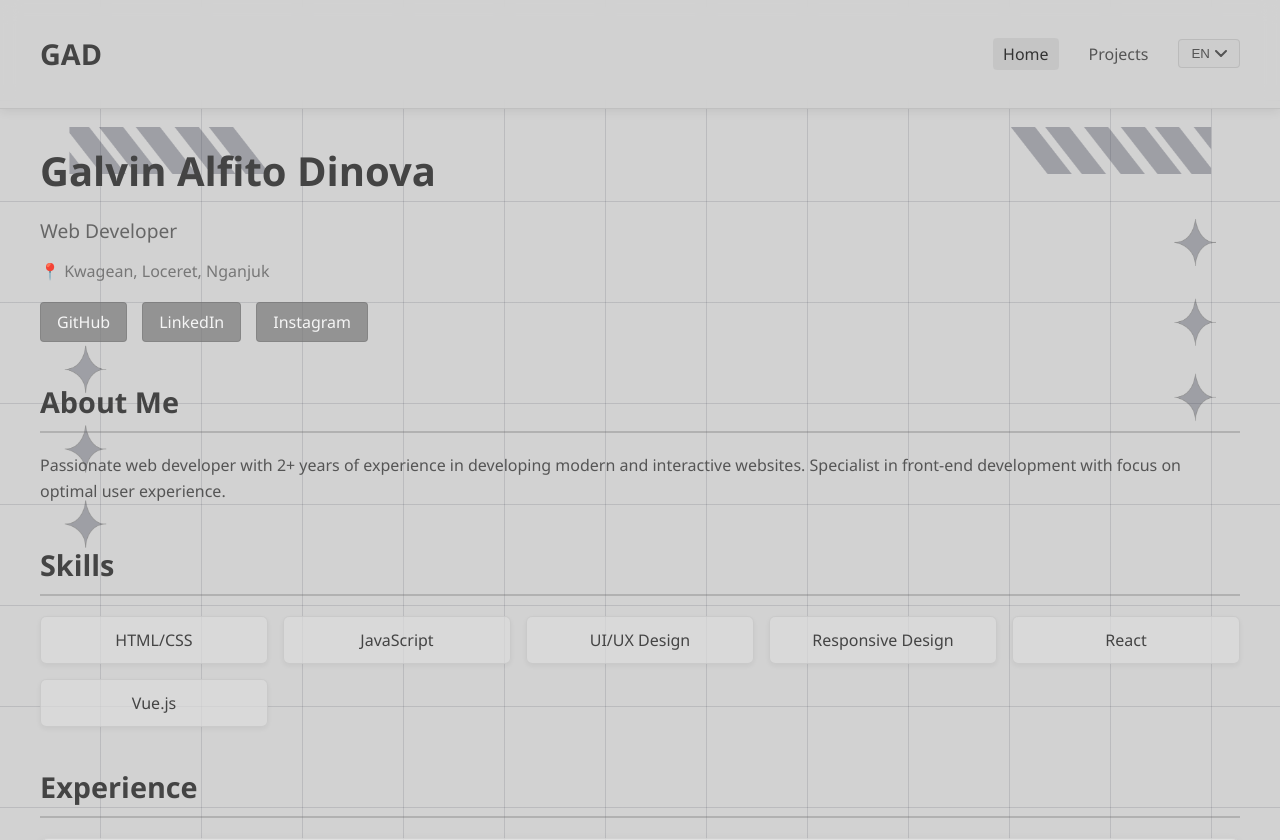
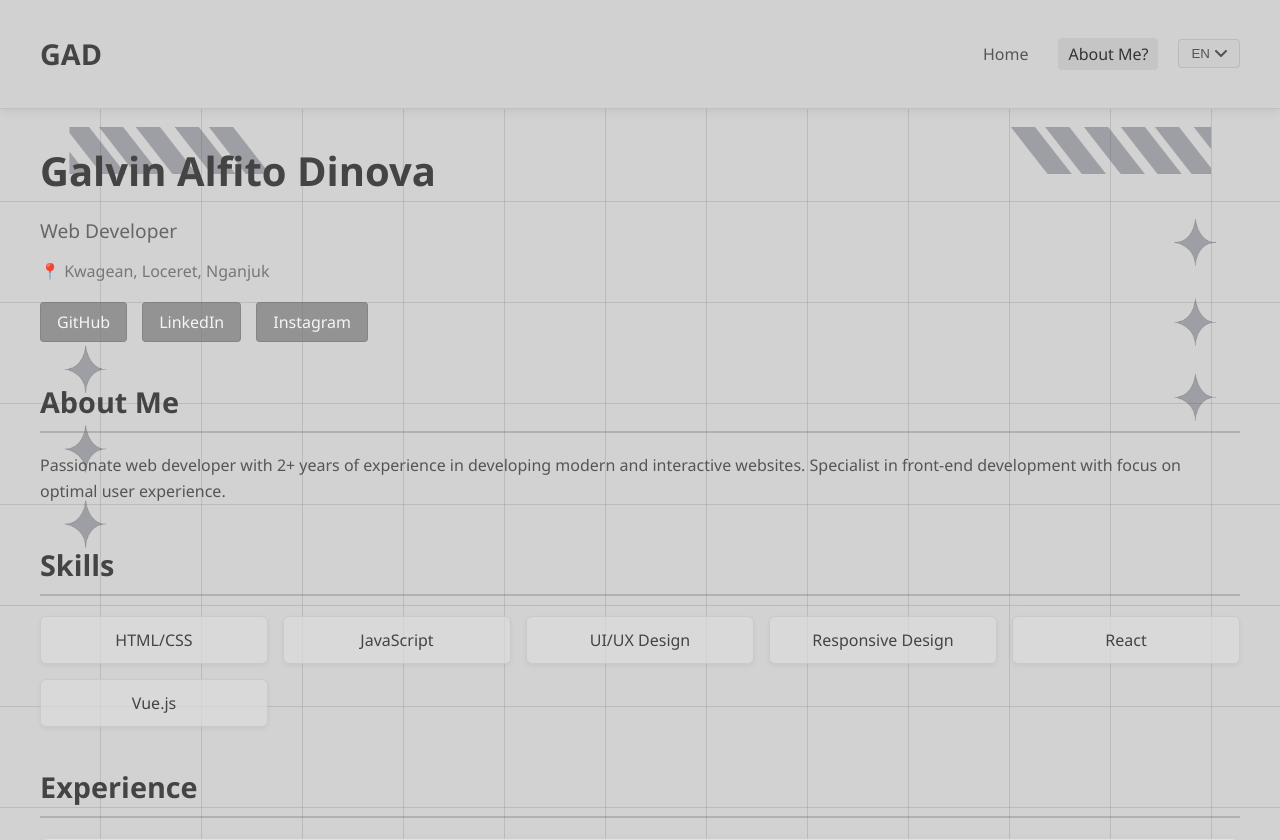
Before and after one commit to Galvinal-227/portfolio, a plain HTML site: page portfolio.html in a window 1280 px wide. Shown: the top 840 px of the page. Drawn offline with nearby package versions, Linux system fonts and the light colour scheme.

Commit message:
portfolio.html

```diff
--- a/portfolio.html
+++ b/portfolio.html
@@ -329,8 +329,8 @@
       <div class="container">
         <h1 data-aos="fade-down" data-aos-duration="1500" class="logo">GAD</h1>
         <nav>
-          <a data-aos="fade-down" href="index.html" class="active">Home</a>
-          <a data-aos="fade-down" href="projects.html">Projects</a>
+          <a data-aos="fade-down" href="index.html">Home</a>
+          <a data-aos="fade-down" href="portfolio.html" class="active">About Me?</a>
           <!-- Tambahkan tombol bahasa di sini -->
           <div data-aos="fade-down" class="language-switcher" id="languageSwitcher">
             <button class="language-btn" id="languageBtn" type="button">
@@ -526,4 +526,5 @@
     });
   </script>
 </body>
+
 </html>
```
